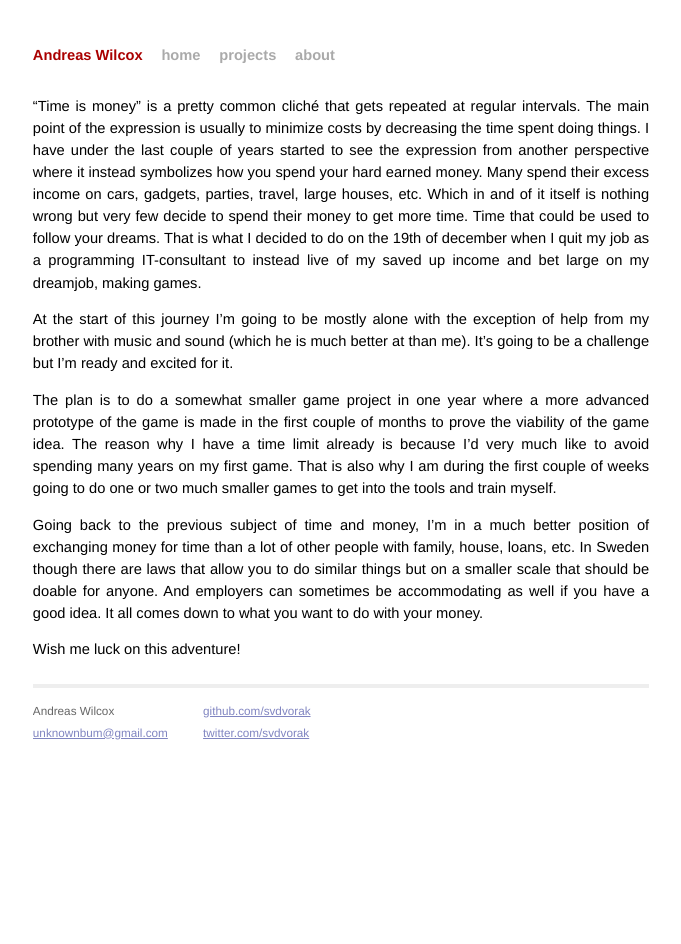
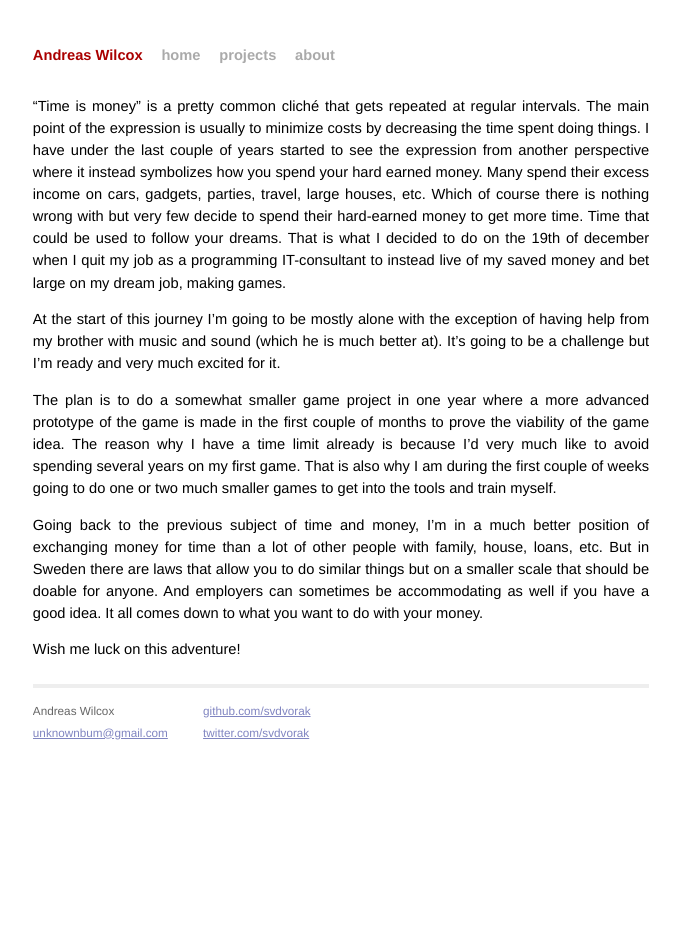
Before and after one commit to SvDvorak/svdvorak.github.io, a Jekyll site: the page built from _posts/2015-01-14-testing.md, in a window 1280 px wide. Shown: the whole page, without its empty margins (299-980 px from the left). Built offline with Jekyll 4.4.1, drawn with Linux system fonts in a browser that asks for light colours; Markdown is read by kramdown in place of the engine named in the settings.

Commit message:
Fixed some small errors and typos in post

```diff
--- a/_posts/2015-01-14-testing.md
+++ b/_posts/2015-01-14-testing.md
@@ -3,12 +3,12 @@ layout: post
 title: I choose time
 ---
 
-"Time is money" is a pretty common cliché that gets repeated at regular intervals. The main point of the expression is usually to minimize costs by decreasing the time spent doing things. I have under the last couple of years started to see the expression from another perspective where it instead symbolizes how you spend your hard earned money. Many spend their excess income on cars, gadgets, parties, travel, large houses, etc. Which in and of it itself is nothing wrong but very few decide to spend their money to get more time. Time that could be used to follow your dreams. That is what I decided to do on the 19th of december when I quit my job as a programming IT-consultant to instead live of my saved up income and bet large on my dreamjob, making games.
+"Time is money" is a pretty common cliché that gets repeated at regular intervals. The main point of the expression is usually to minimize costs by decreasing the time spent doing things. I have under the last couple of years started to see the expression from another perspective where it instead symbolizes how you spend your hard earned money. Many spend their excess income on cars, gadgets, parties, travel, large houses, etc. Which of course there is nothing wrong with but very few decide to spend their hard-earned money to get more time. Time that could be used to follow your dreams. That is what I decided to do on the 19th of december when I quit my job as a programming IT-consultant to instead live of my saved money and bet large on my dream job, making games.
 
-At the start of this journey I'm going to be mostly alone with the exception of help from my brother with music and sound (which he is much better at than me). It's going to be a challenge but I'm ready and excited for it.
+At the start of this journey I'm going to be mostly alone with the exception of having help from my brother with music and sound (which he is much better at). It's going to be a challenge but I'm ready and very much excited for it.
 
-The plan is to do a somewhat smaller game project in one year where a more advanced prototype of the game is made in the first couple of months to prove the viability of the game idea. The reason why I have a time limit already is because I'd very much like to avoid spending many years on my first game. That is also why I am during the first couple of weeks going to do one or two much smaller games to get into the tools and train myself.
+The plan is to do a somewhat smaller game project in one year where a more advanced prototype of the game is made in the first couple of months to prove the viability of the game idea. The reason why I have a time limit already is because I'd very much like to avoid spending several years on my first game. That is also why I am during the first couple of weeks going to do one or two much smaller games to get into the tools and train myself.
 
-Going back to the previous subject of time and money, I'm in a much better position of exchanging money for time than a lot of other people with family, house, loans, etc. In Sweden though there are laws that allow you to do similar things but on a smaller scale that should be doable for anyone. And employers can sometimes be accommodating as well if you have a good idea. It all comes down to what you want to do with your money.
+Going back to the previous subject of time and money, I'm in a much better position of exchanging money for time than a lot of other people with family, house, loans, etc. But in Sweden there are laws that allow you to do similar things but on a smaller scale that should be doable for anyone. And employers can sometimes be accommodating as well if you have a good idea. It all comes down to what you want to do with your money.
 
 Wish me luck on this adventure!
```
